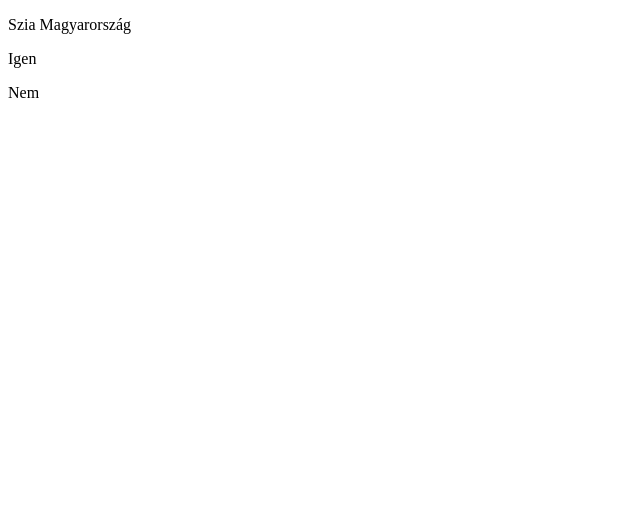
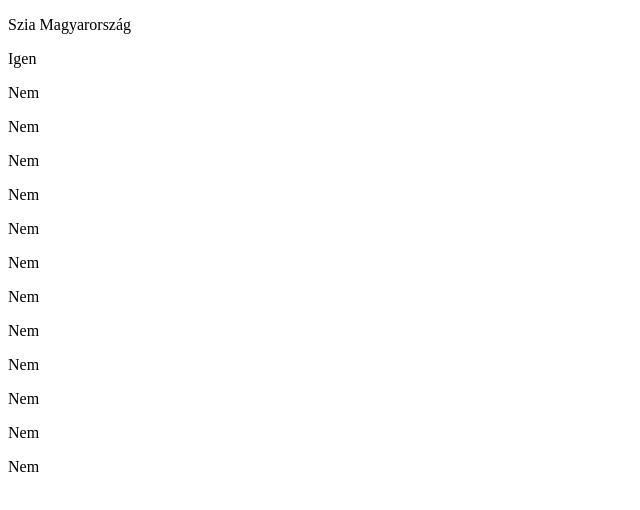
Before and after one commit to Ben-ceh/ParosMunka, a plain HTML site: page index.html in a window 1280 px wide. Shown: the whole page, without its empty margins (0-640 px from the left). Drawn offline with Linux system fonts and the light colour scheme.

Commit message:
igesjdhaskjdk kjaskdjasd jasjhdjsakdjk

```diff
--- a/index.html
+++ b/index.html
@@ -9,5 +9,16 @@
     <p>Szia Magyarország</p>
     <p>Igen</p>
     <p>Nem</p>
+    <p>Nem</p>
+    <p>Nem</p>
+    <p>Nem</p>
+    <p>Nem</p>
+    <p>Nem</p>
+    <p>Nem</p>
+    <p>Nem</p>
+    <p>Nem</p>
+    <p>Nem</p>
+    <p>Nem</p>
+    <p>Nem</p>
 </body>
 </html>
```
